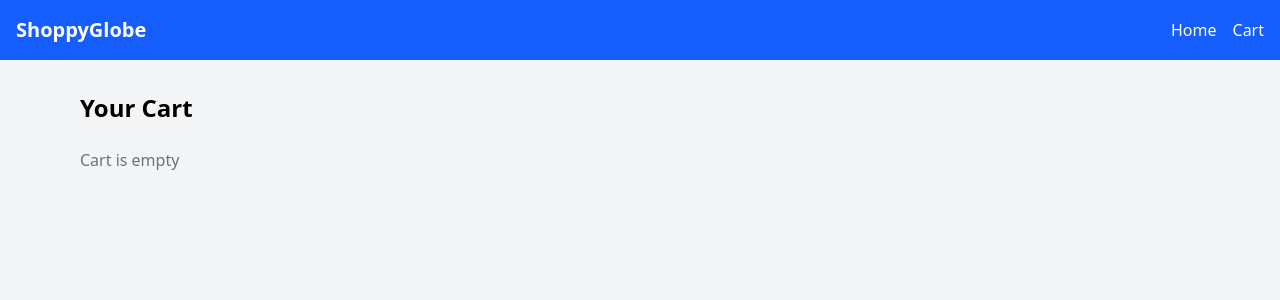
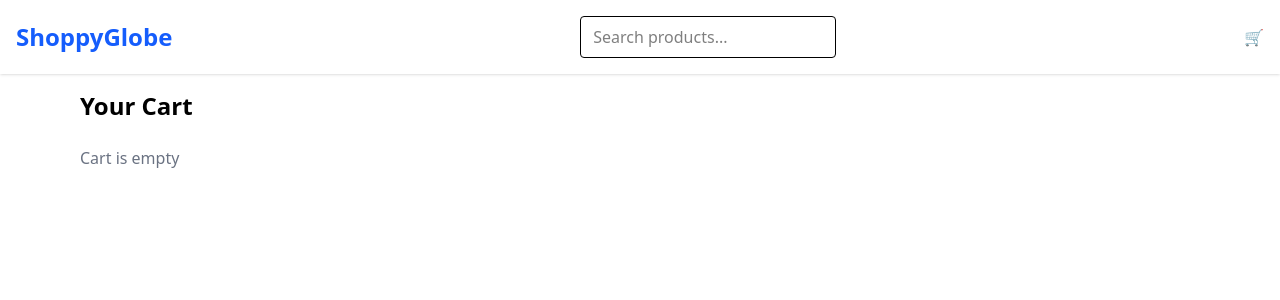
Before and after one commit to vikashrao12/ShoppyGlobe, a React (Vite) app: page /cart in a window 1280 px wide. Shown: the top 300 px of the page. Built offline with nearby package versions, Linux system fonts and the light colour scheme.

Commit message:
add header with redux based search and cart count

```diff
--- a/src/App.jsx
+++ b/src/App.jsx
@@ -1,15 +1,12 @@
 import Header from "./components/Header"
 import { Outlet } from "react-router-dom"
 
-function App() {
+const App = () => {
   return (
-    <div className="min-h-screen bg-gray-100">
+    <>
       <Header />
-
-      <main className="p-4">
-        <Outlet />
-      </main>
-    </div>
+      <Outlet />
+    </>
   )
 }
 
--- a/src/components/Header.jsx
+++ b/src/components/Header.jsx
@@ -1,16 +1,47 @@
 import { Link } from "react-router-dom"
-
+import { useDispatch, useSelector } from "react-redux"
+import { setSearchText } from "../redux/searchSlice"
 
 const Header = () => {
+  const dispatch = useDispatch()
+  const cartItems = useSelector((state) => state.cart.cartItems)
+
+  const totalItems = cartItems.reduce(
+    (sum, item) => sum + item.qty,
+    0
+  )
+
   return (
-    <header className="bg-blue-600 text-white p-4">
-      <div className="max-w-7xl mx-auto flex justify-between items-center">
-        <h1 className="text-xl font-bold">ShoppyGlobe</h1>
+    <header className="bg-white shadow sticky top-0 z-50">
+      <div className="max-w-7xl mx-auto p-4 flex flex-col sm:flex-row gap-4 sm:items-center sm:justify-between">
 
-        <nav className="space-x-4">
-          <Link to="/" className="cursor-pointer hover:underline">Home</Link>
-          <Link to="/cart" className="cursor-pointer hover:underline">Cart</Link>
-        </nav>
+        <Link
+          to="/"
+          className="text-2xl font-bold text-blue-600"
+        >
+          ShoppyGlobe
+        </Link>
+
+        <input
+          type="text"
+          placeholder="Search products..."
+          onChange={(e) =>
+            dispatch(setSearchText(e.target.value))
+          }
+          className="border px-3 py-2 rounded w-full sm:w-64"
+        />
+
+        <Link
+          to="/cart"
+          className="relative self-end sm:self-auto"
+        >
+          🛒
+          {totalItems > 0 && (
+            <span className="absolute -top-2 -right-2 bg-red-600 text-white text-xs px-2 rounded-full">
+              {totalItems}
+            </span>
+          )}
+        </Link>
       </div>
     </header>
   )
--- a/src/pages/ProductList.jsx
+++ b/src/pages/ProductList.jsx
@@ -1,8 +1,19 @@
 import useProducts from "../hooks/useProducts"
 import ProductItem from "../components/ProductItem"
+import { useSelector } from "react-redux"
 
 const ProductList = () => {
   const { productList, loading, errorMsg } = useProducts()
+  const searchText = useSelector(
+    (state) => state.search.searchText
+  )
+
+  const filteredProducts = productList.filter((item) =>
+    item.title.toLowerCase().includes(
+      searchText.toLowerCase()
+    )
+  )
+
 
   if (loading) {
     return (
@@ -20,9 +31,10 @@ const ProductList = () => {
     )
   }
 
+
   return (
     <div className="grid grid-cols-1 sm:grid-cols-2 md:grid-cols-3 lg:grid-cols-4 gap-6">
-      {productList.map((item) => (
+      {filteredProducts.map((item) => (
         <ProductItem key={item.id} item={item} />
       ))}
     </div>
--- /dev/null
+++ b/src/redux/searchSlice.js
@@ -0,0 +1,16 @@
+import { createSlice } from "@reduxjs/toolkit"
+
+const searchSlice = createSlice({
+  name: "search",
+  initialState: {
+    searchText: ""
+  },
+  reducers: {
+    setSearchText: (state, action) => {
+      state.searchText = action.payload
+    }
+  }
+})
+
+export const { setSearchText } = searchSlice.actions
+export default searchSlice.reducer
--- a/src/redux/store.js
+++ b/src/redux/store.js
@@ -1,9 +1,10 @@
 import { configureStore } from "@reduxjs/toolkit"
 import cartReducer from "./cartSlice"
-
+import searchReducer from "./searchSlice"
 const store = configureStore({
   reducer: {
-    cart: cartReducer
+    cart: cartReducer,
+    search: searchReducer
   }
 })
 
```
